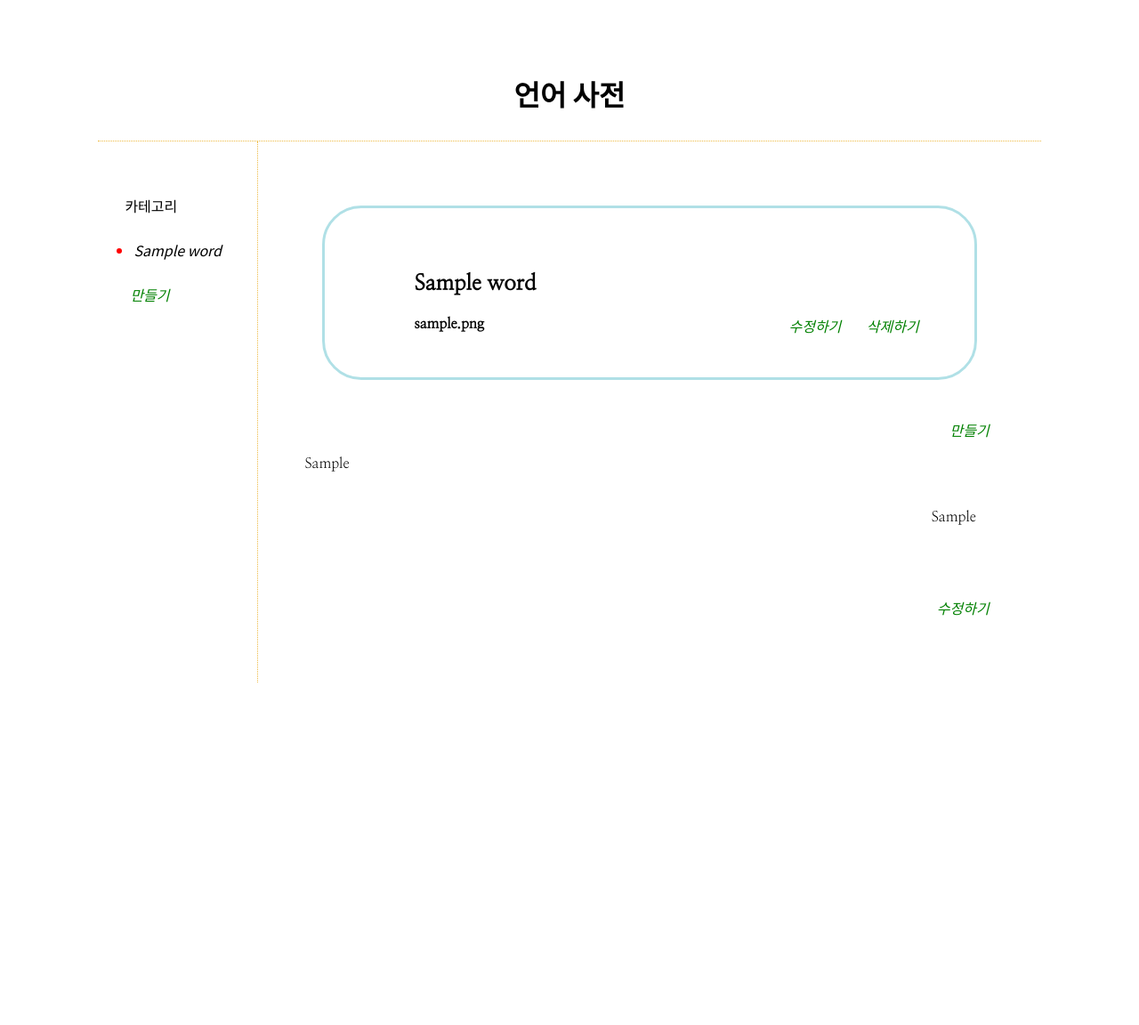
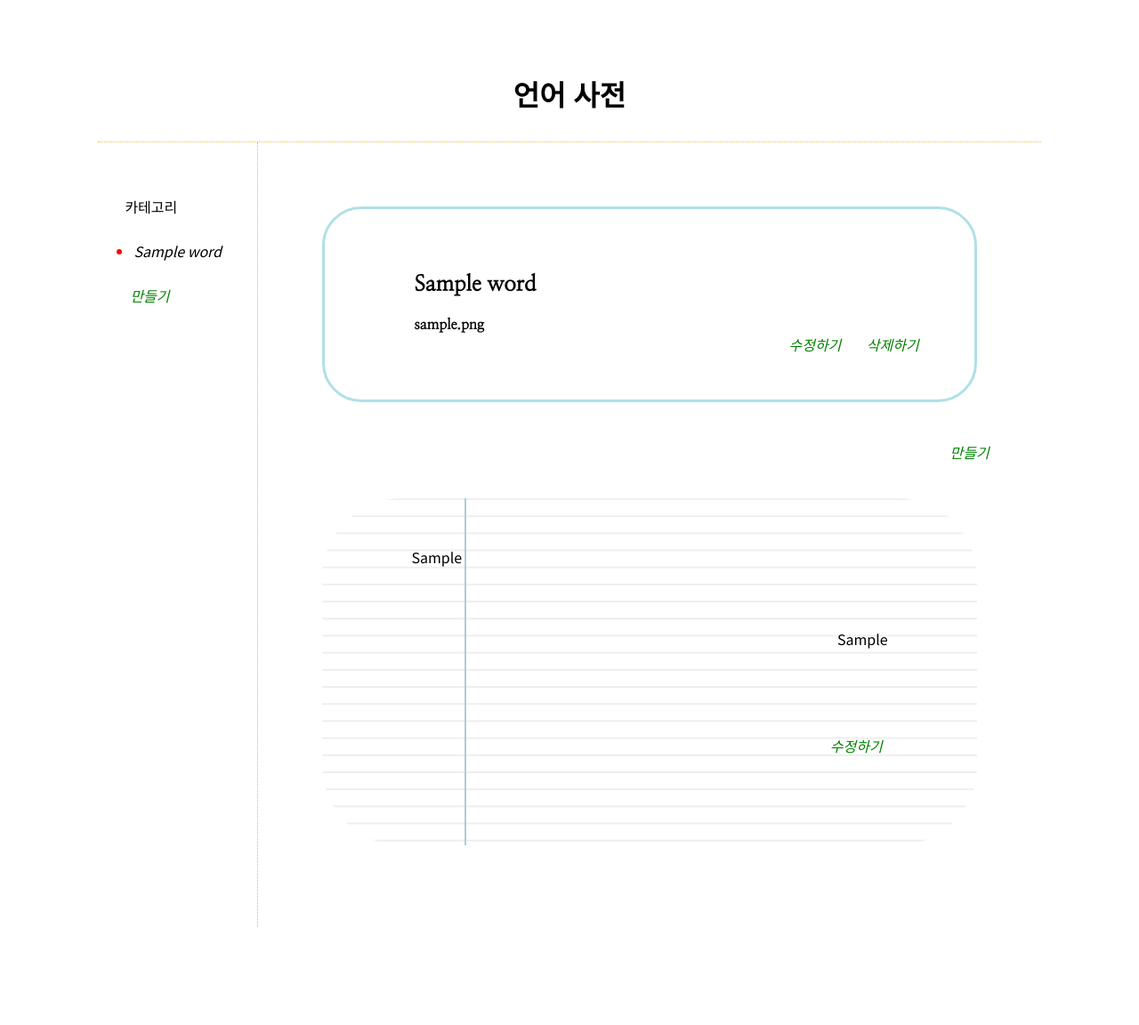
Before and after one commit to hraka/my_word, a PHP site: page /index.php?word=1 in a window 1280 px wide. Shown: the whole page at 89% size. Before the commit the page ends 767 px from the top, so only its background shows below. Run offline with PHP 8.4, Linux system fonts and the light colour scheme; tables that the repository leaves empty or names only in its code hold one stand-in row (values such as "Sample post").

Commit message:
css 오른쪽 정렬방식 변경
- 오른쪽 정렬 방식을 float에서 text-aline으로 바꾸었다. float를 쓸 경우 의도치 않은 레이아웃 변화가 생겼기 때문이다.

```diff
--- a/style.css
+++ b/style.css
@@ -11,8 +11,7 @@ p {
 ul {
 	font-style:italic;
 	color:red;
-    font-family: 'Noto Sans KR';
-
+	font-family: 'Noto Sans KR';
 }
 
 a{
@@ -25,6 +24,7 @@ body {
 	padding:8%;
 	padding-top:44px;
     font-family: 'Nanum Myeongjo';
+
 /*	background-color:#fee464;*/
 /*
     background-image:
@@ -47,7 +47,7 @@ h1 {
 	margin:0;
 	display:block;
 	text-align: center;
-    font-family: 'Noto Sans KR';
+    /*font-family: 'Noto Sans KR';*/
 }
 
 #word {
@@ -87,7 +87,10 @@ h1 {
 
 }
 
-.article {
+article {
+
+	font-family: 'Noto Sans KR';
+
 
 	background-color:white;
 	padding:100px;
@@ -95,6 +98,8 @@ h1 {
 	padding-bottom:52px;
 	border-radius:90px;
 	margin:20px;
+
+	min-height: 50px;
 
 /*				 공책 줄무늬
 */
@@ -158,10 +163,14 @@ textarea {
 }
 
 
-.article p {
+article p {
 	padding-left: 50px;
 }
 
 .right {
-	float:right;
+	text-align: right;
 }
+
+.bottom_of_meaning {
+	margin-top: 20px;
+}
```
